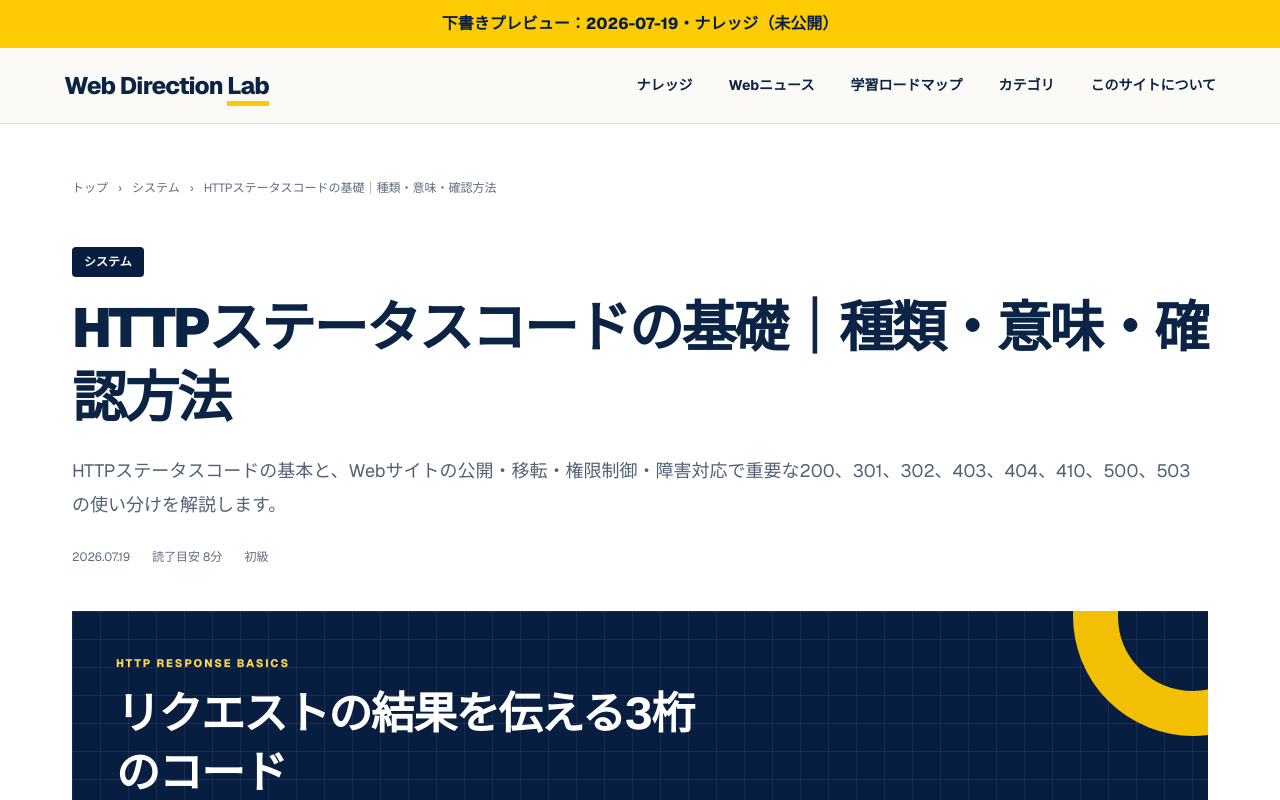
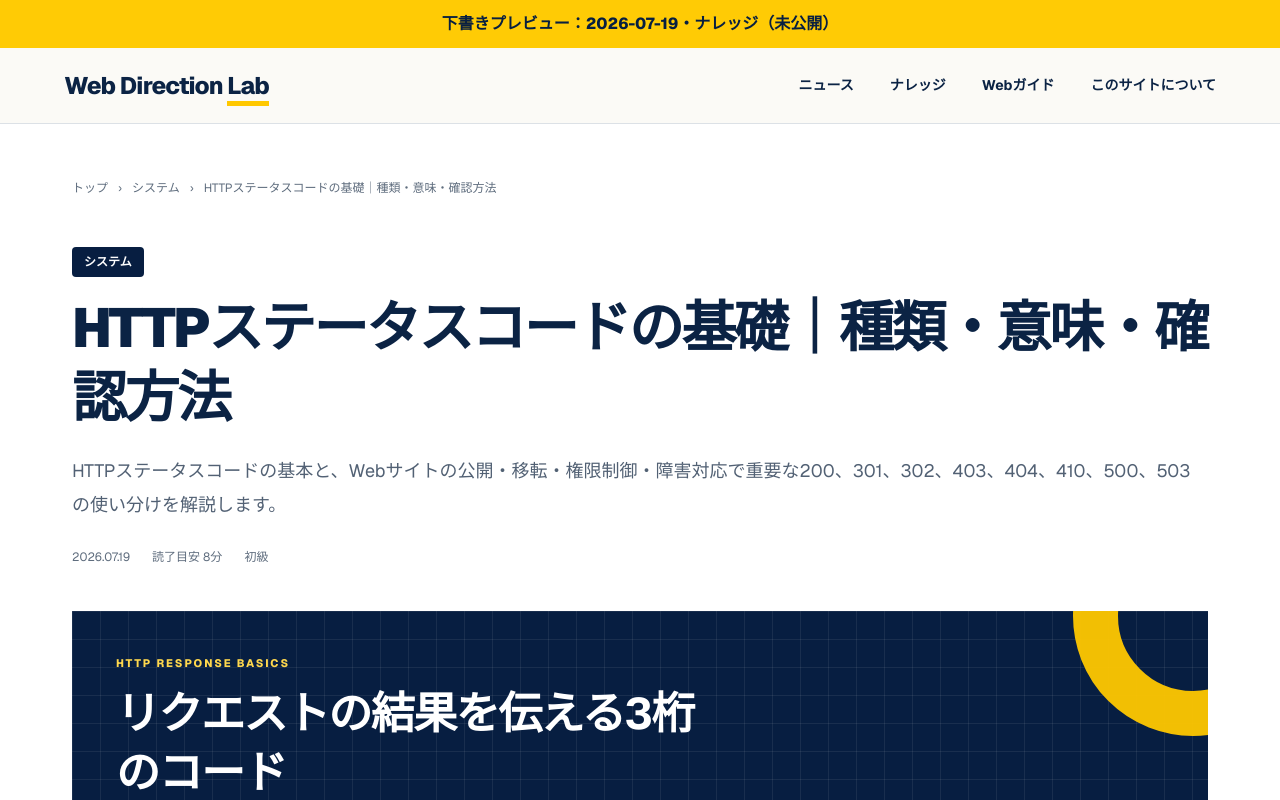
Before and after one commit to oka-wani/web-direction-lab, a Next.js app: page /preview/2026-07-19/knowledge in a window 1280 px wide. Shown: the top 800 px of the page. Built offline with nearby package versions, Linux system fonts and the light colour scheme.

Commit message:
Restructure site around news knowledge and web guide

```diff
--- a/app/components/LearningArticle.tsx
+++ b/app/components/LearningArticle.tsx
@@ -31,10 +31,9 @@ export default function LearningArticle(p: Props) {
       <header className="site-header">
         <a className="logo" href="/">Web Direction <span>Lab</span></a>
         <nav aria-label="メインナビゲーション">
-          <a href="/knowledge">ナレッジ</a>
-          <a href="/news">Webニュース</a>
-          <a href="/roadmap">学習ロードマップ</a>
-          <a href="/#topics">カテゴリ</a>
+          <a href="/news">ニュース</a>
+          <a href="/knowledge" aria-current="page">ナレッジ</a>
+          <a href="/guide">Webガイド</a>
           <a href="/#about">このサイトについて</a>
         </nav>
       </header>
```
